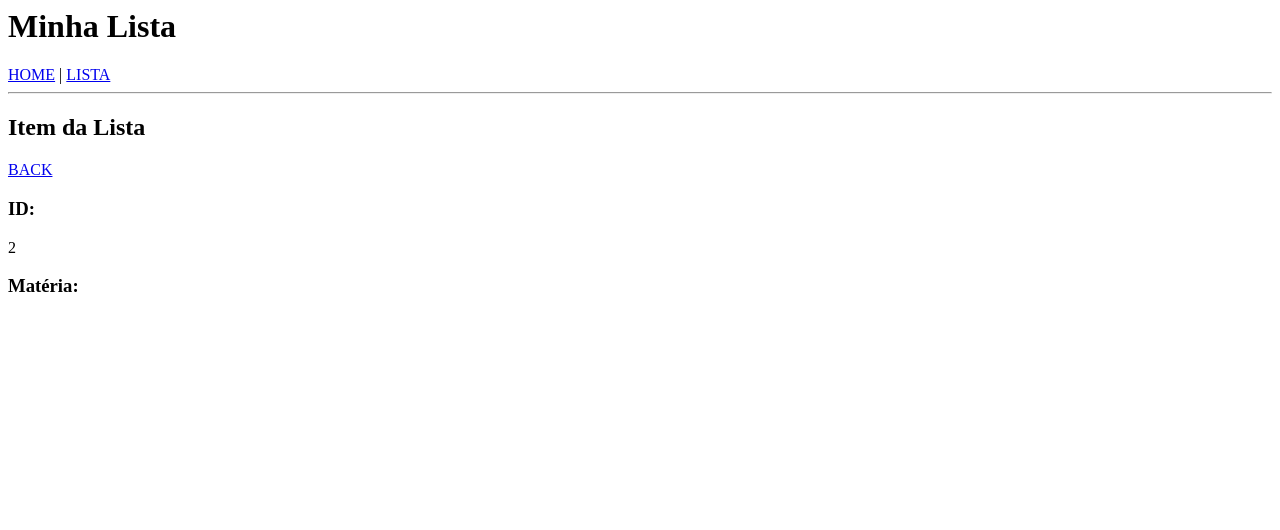
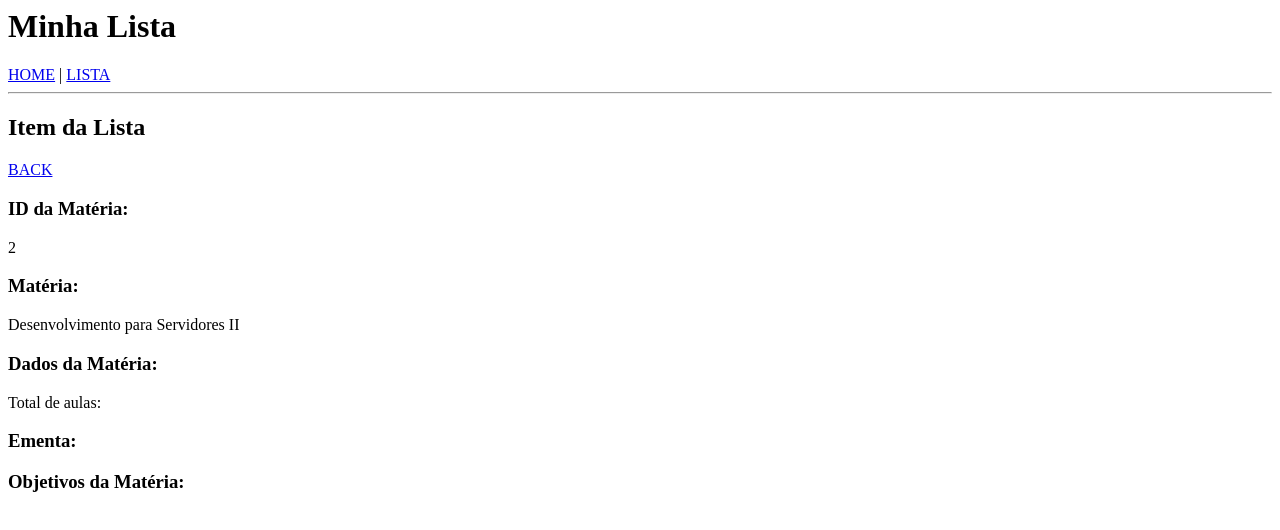
Before and after one commit to marjciardullo/angular-aula, an Angular app: page /list/1 in a window 1280 px wide. Shown: the top 530 px of the page. Built offline with nearby package versions, Linux system fonts and the light colour scheme.

Commit message:
2 files modified

```diff
--- a/src/app/list-details/list-details.component.html
+++ b/src/app/list-details/list-details.component.html
@@ -1,7 +1,15 @@
 <h2>Item da Lista</h2>
 <a [routerLink]="['/list']">BACK</a>
-<h3>ID:</h3>
+<h3>ID da Matéria:</h3>
 <div>{{ item.id }}</div>
 
 <h3>Matéria:</h3>
-<div>{{ item.text }}</div>
+<div>{{ item.materia }}</div>
+
+<h3>Dados da Matéria:</h3>
+<div>Total de aulas: {{ item.totalAulas }}</div>
+
+<h3>Ementa:</h3>
+<p>{{ item.ementa }}</p>
+
+<h3>Objetivos da Matéria:</h3>
--- a/src/app/list.ts
+++ b/src/app/list.ts
@@ -4,7 +4,7 @@ export const listData = [
     materia: 'Negócios e Marketing e Eletrônicos',
     dia: 'Quarta-feira',
     horario: '19h às 22h30',
-    dados: 'oi',
+    totalAulas: 80,
     ementa:
       'Conceitos de marketing e de marketing digital. O comportamento do consumidor on-line. Marketing de conteúdo. Marketing nas mídias sociais. E-mail marketing. Marketing viral. Publicidade on-line. Pesquisa de marketing on-line. Marketing e os negócios na Internet. Estudos de caso',
     objetivo:
```
